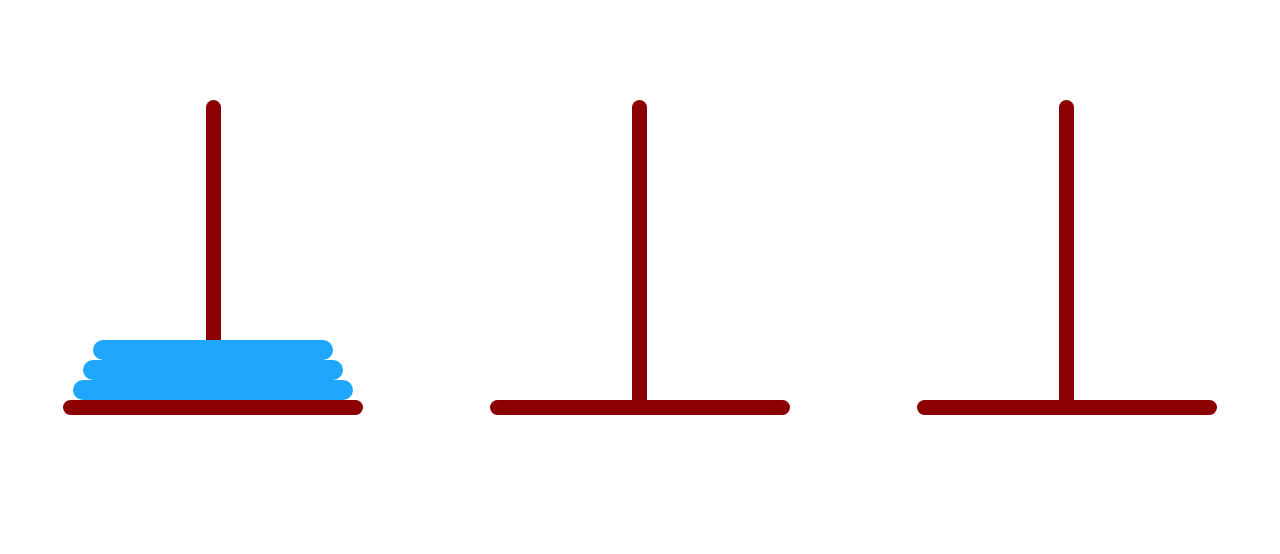
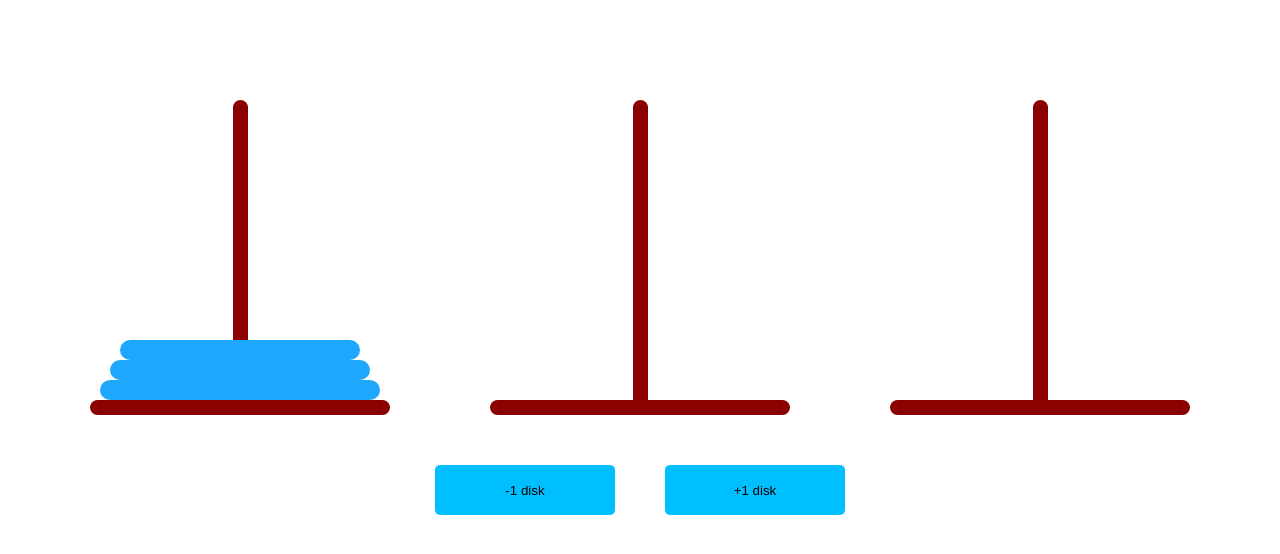
Before and after one commit to StasSytnykov/tower-of-hanoi, a React (Create React App) app: page / in a window 1280 px wide. Shown: the top 554 px of the page. Built offline with nearby package versions, Linux system fonts and the light colour scheme.

Commit message:
added simple design to add disk button

```diff
--- /dev/null
+++ b/src/components/NumberOfDisks/NumberOfDisks.styled.tsx
@@ -0,0 +1,25 @@
+import styled from "styled-components";
+
+const DisksButtonThumb = styled.div`
+  display: flex;
+`;
+
+const DisksButton = styled.button`
+  width: 180px;
+  height: 50px;
+
+  background-color: deepskyblue;
+
+  border-radius: 5px;
+  border: 1px solid transparent;
+
+  &:not(:last-child) {
+    margin-right: 50px;
+  }
+
+  &:hover {
+    cursor: pointer;
+  }
+`;
+
+export { DisksButtonThumb, DisksButton };
--- /dev/null
+++ b/src/components/NumberOfDisks/NumberOfDisks.tsx
@@ -0,0 +1,10 @@
+import { DisksButtonThumb, DisksButton } from "./NumberOfDisks.styled";
+
+export const NumberOfDisks = () => {
+  return (
+    <DisksButtonThumb>
+      <DisksButton type={"button"}>-1 disk</DisksButton>
+      <DisksButton type={"button"}>+1 disk</DisksButton>
+    </DisksButtonThumb>
+  );
+};
--- a/src/components/PegsList/PegsList.styled.tsx
+++ b/src/components/PegsList/PegsList.styled.tsx
@@ -1,4 +1,11 @@
 import styled from "styled-components";
+
+const PegsListThumb = styled.div`
+  display: flex;
+  flex-direction: column;
+  align-items: center;
+  justify-content: center;
+`;
 
 const PegsListStyled = styled.ul`
   display: flex;
@@ -6,10 +13,15 @@ const PegsListStyled = styled.ul`
   justify-content: space-around;
 
   margin-top: 100px;
+  margin-bottom: 50px;
 `;
 
 const PegsItemStyled = styled.li`
   position: relative;
+
+  &:not(:last-child) {
+    margin-right: 100px;
+  }
 `;
 
 const CenterStick = styled.div`
@@ -27,4 +39,10 @@ const BottomStick = styled.div`
   border-bottom: 15px solid darkred;
 `;
 
-export { PegsListStyled, PegsItemStyled, CenterStick, BottomStick };
+export {
+  PegsListThumb,
+  PegsListStyled,
+  PegsItemStyled,
+  CenterStick,
+  BottomStick,
+};
--- a/src/components/PegsList/PegsList.tsx
+++ b/src/components/PegsList/PegsList.tsx
@@ -1,9 +1,11 @@
 import { useState } from "react";
+import { NumberOfDisks } from "../NumberOfDisks/NumberOfDisks";
 import { IPegs } from "../../interfaces/disksInterface";
 import { SourceDisksList } from "./DisksLists/SourceDisksList";
 import { AuxiliaryDisksList } from "./DisksLists/AuxiliaryDisksList";
 import { DestinationDisksList } from "./DisksLists/DestinationDisksList";
 import {
+  PegsListThumb,
   PegsListStyled,
   PegsItemStyled,
   CenterStick,
@@ -26,6 +28,7 @@ export const PegsList = () => {
   const onSetTookDisk = (arg: IPegs) => setTookDisk(arg);
 
   return (
+    <PegsListThumb>
       <PegsListStyled>
         <PegsItemStyled>
           <CenterStick>
@@ -64,5 +67,7 @@ export const PegsList = () => {
           <BottomStick />
         </PegsItemStyled>
       </PegsListStyled>
+      <NumberOfDisks />
+    </PegsListThumb>
   );
 };
```
Lines whose indentation alone changed are shown as unchanged.
